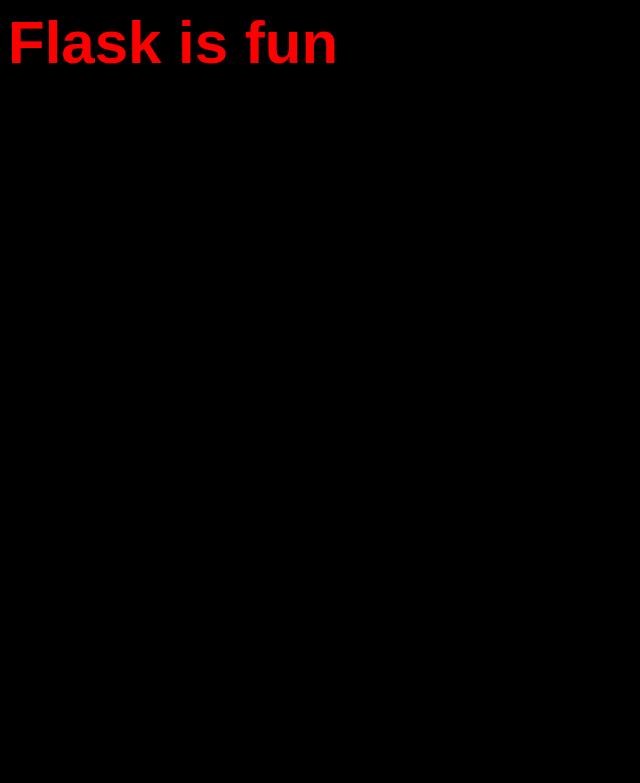
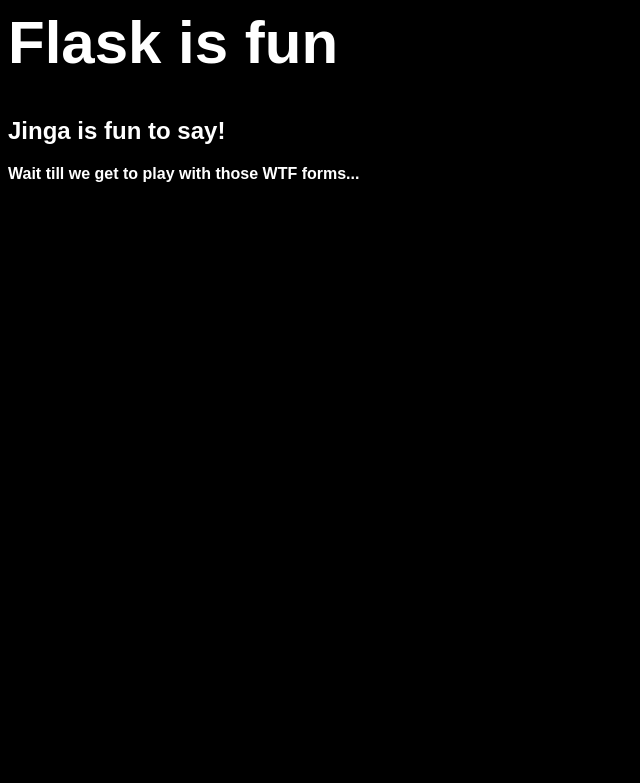
Before and after one commit to bradsimpson213/python-EOD, a Flask app: page /sup in a window 1280 px wide. Shown: the top 783 px of the page, without its empty margins (0-640 px from the left). Run offline with Flask 2, Linux system fonts and the light colour scheme.

Commit message:
working on D1 lecture

```diff
--- a/W18D1/flask-demo/static/styles/main.css
+++ b/W18D1/flask-demo/static/index.css
@@ -1,9 +1,17 @@
 body {
+    color: white;
     background-color: black;
     font-family: Arial, Helvetica, sans-serif;
 }
 
-h1 {
+.title {
     font-size: 60px;
-    color: red;
 }
+
+.jinga {
+    font-size: 30px;
+}
+
+p {
+    font-weight: bold;
+}
--- a/W18D1/flask-demo/templates/index.html
+++ b/W18D1/flask-demo/templates/index.html
@@ -1,13 +1,13 @@
 <html>
 
 <head>
-    <link rel="stylesheet" href="{{ url_for('static', filename='styles/main.css') }}">
-    <title>Greetings Dudes</title>
+    <title>Greetings Friends</title>
+    <link rel="stylesheet" href="{{ url_for('static', filename='index.css') }}">
 </head>
 
 <body>
-    <h1>Flask is fun</h1>
-    <h2>Jinga is fun to say!</h2>
+    <h1 class="title" >Flask is fun</h1>
+    <h2 id="jinga" >Jinga is fun to say!</h2>
     <p>Wait till we get to play with those WTF forms...</p>
 </body>
 
```
Also changed, not shown: W18D1/flask-demo/app.py (+0 -8 lines).
